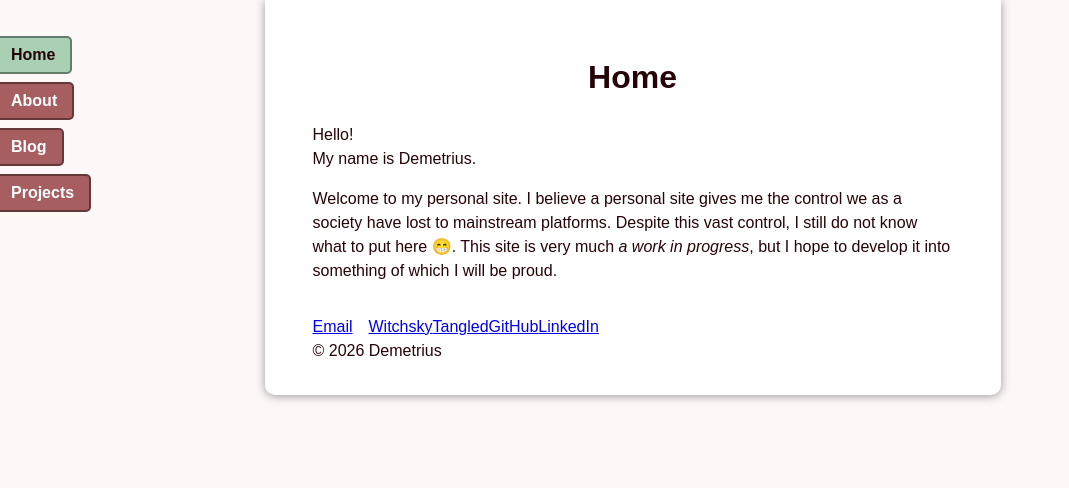
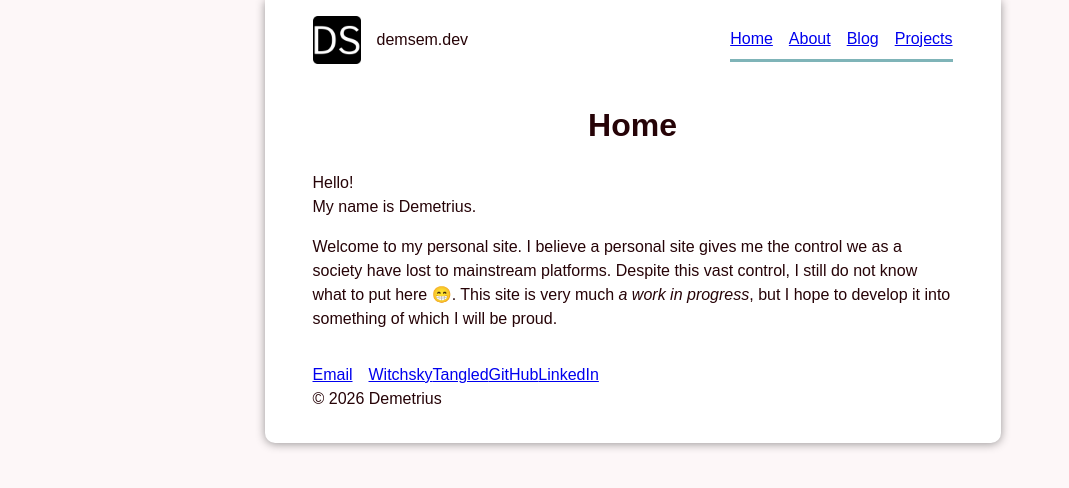
Before and after one commit to DemetriusSemanko/DemetriusSemanko.github.io, an Astro site: page / in a window 1280 px wide. Shown: the whole page, without its empty margins (0-1069 px from the left). Built offline with nearby package versions, Linux system fonts and the light colour scheme; Astro itself is replaced by a stand-in of ours.

Commit message:
nav: redesign

```diff
--- a/src/components/Header.astro
+++ b/src/components/Header.astro
@@ -1,11 +1,30 @@
 ---
 import Navigation from "./Navigation.astro";
 ---
+
 <style>
   header {
-    padding-top: 2em;
+    padding-top: 1em;
+    display: flex;
+    flex-flow: row wrap;
+    align-items: center;
+    justify-content: space-between;
+    margin-bottom: 1rem;
+  }
+
+  span {
+    display: flex;
+    flex-flow: row wrap;
+    align-items: center;
+    gap: 1rem;
   }
 </style>
 <header>
+  <span
+    ><img
+      src="/favicon.ico"
+      alt="A black square with white text displaying 'DS'"
+    />demsem.dev</span
+  >
   <Navigation />
 </header>
--- a/src/components/NavItem.astro
+++ b/src/components/NavItem.astro
@@ -9,40 +9,4 @@ const isActive =
     : Astro.url.pathname.startsWith(href);
 ---
 
-<style>
-  @media (prefers-color-scheme: light) {
-    .titular-navbar-tab {
-      color: var(--text);
-    }
-  }
-
-  @media (prefers-color-scheme: dark) {
-    .titular-navbar-tab {
-      color: white;
-    }
-  }
-
-  a {
-    background-color: var(--primary);
-    border: var(--shadow) 1.5pt solid;
-    border-radius: 5px;
-    color: white;
-    font-weight: bold;
-    margin: 4px;
-    padding: 5px 10px;
-    text-decoration: none;
-    &.titular-navbar-tab {
-      background-color: var(--secondary);
-    }
-  }
-
-  @media screen and (min-width: 965px) {
-    /* Large screen styles */
-    a {
-      padding-left: 20px;
-      padding-right: 15px;
-      width: max-content;
-    }
-  }
-</style>
 <a {href} class={isActive ? "titular-navbar-tab" : undefined}>{label}</a>
--- a/src/components/Navigation.astro
+++ b/src/components/Navigation.astro
@@ -5,26 +5,11 @@ import NavItem from "./NavItem.astro";
   nav {
     /* Common styles */
     display: flex;
-    width: 100%;
-  }
-
-  nav {
-    /* Small screen styles */
+    flex-flow: row wrap;
     align-items: center;
-    justify-content: center;
-    margin-bottom: 5px;
-  }
-
-  @media screen and (min-width: 965px) {
-    /* Large screen styles */
-    nav {
-      align-items: unset;
-      flex-direction: column;
-      justify-content: unset;
-      left: -15px;
-      position: fixed;
-      z-index: -1;
-    }
+    gap: 1rem;
+    border-bottom: solid var(--accent);
+    padding: 0.5rem 0;
   }
 </style>
 <nav>
--- a/src/styles/global.css
+++ b/src/styles/global.css
@@ -22,7 +22,7 @@
     --shadow: #0000;
     font-weight: bold;
   }
-  :not(nav) > a {
+  a {
     color: lightskyblue;
     &:visited {
       color: #de58be;
```
